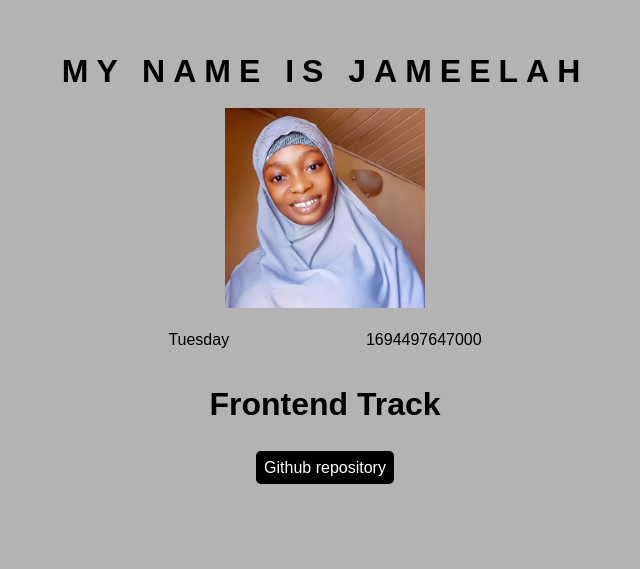
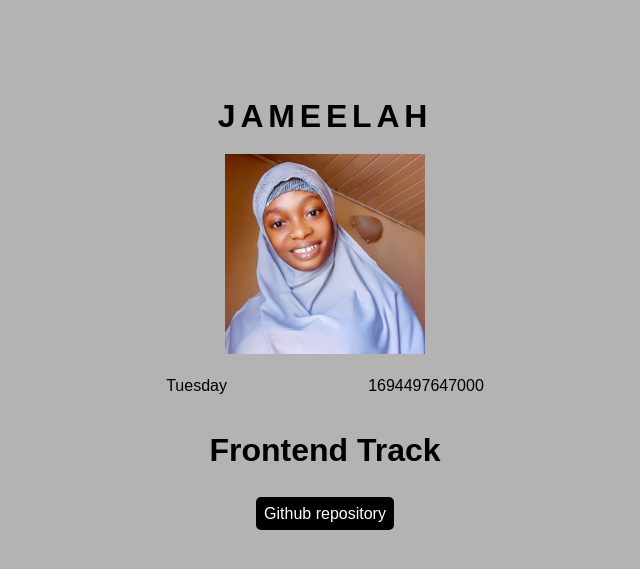
Before and after one commit to Jemmygem/HNG-Stage1, a plain HTML site: page index.html in a window 1280 px wide. Shown: the part 141-710 px from the top of the page, without its empty margins (315-955 px from the left). Drawn offline with Linux system fonts and the light colour scheme.

Commit message:
height and letter spacing changed

```diff
--- a/index.html
+++ b/index.html
@@ -9,8 +9,9 @@
 </head>
 <body>
    <main class="profile">
+<div id="container">
          <!-- slack name -->
-     <h1 data-testid="slackUserName">my name is jameelah</h1>
+         <h1 data-testid="slackUserName">jameelah</h1>
          <!-- slack display picture -->
          <img src="img/jameelah.jpg" alt="Jemilah" data-testid="slackDisplayImage">
          <div class="container">
@@ -22,8 +23,9 @@
          <!-- Track -->
          <h3 data-testid="myTrack">Frontend Track</h3>
          <!-- github link -->
-     <a href="http://github.com/Jemmygem" data-testid="githubURL">Github repository</a>
+         <a href="http://github.com/Jemmygem/HNG-Stage1" data-testid="githubURL">Github repository</a>
 
+</div>
    </main>
 
    <script src="script.js"></script>
--- a/style.css
+++ b/style.css
@@ -6,20 +6,27 @@ body {
     height: 100vh;
     display: flex;
     flex-direction: column;
-    align-items: center;
+    text-align: center;
     font-family: Arial, Helvetica, sans-serif;
     justify-content: center;
 }
 
 main {
     line-height: 2rem;
+
+}
+#container {
+    text-align: center;
+    padding: 2%;
+    height: 360px;
+
 }
 
 h1 {
     text-transform: uppercase;
     font-weight: 700;
     text-align: center;
-    letter-spacing: 0.5rem;
+    letter-spacing: 0.3rem;
 }
 
 .container {
@@ -54,7 +61,7 @@ a {
   padding: 0.5rem;
   cursor: pointer;
   text-align: center;
-  margin: 250px;
+
   justify-content: center;
 }
 a:hover {
```
Lines whose indentation alone changed are shown as unchanged.
